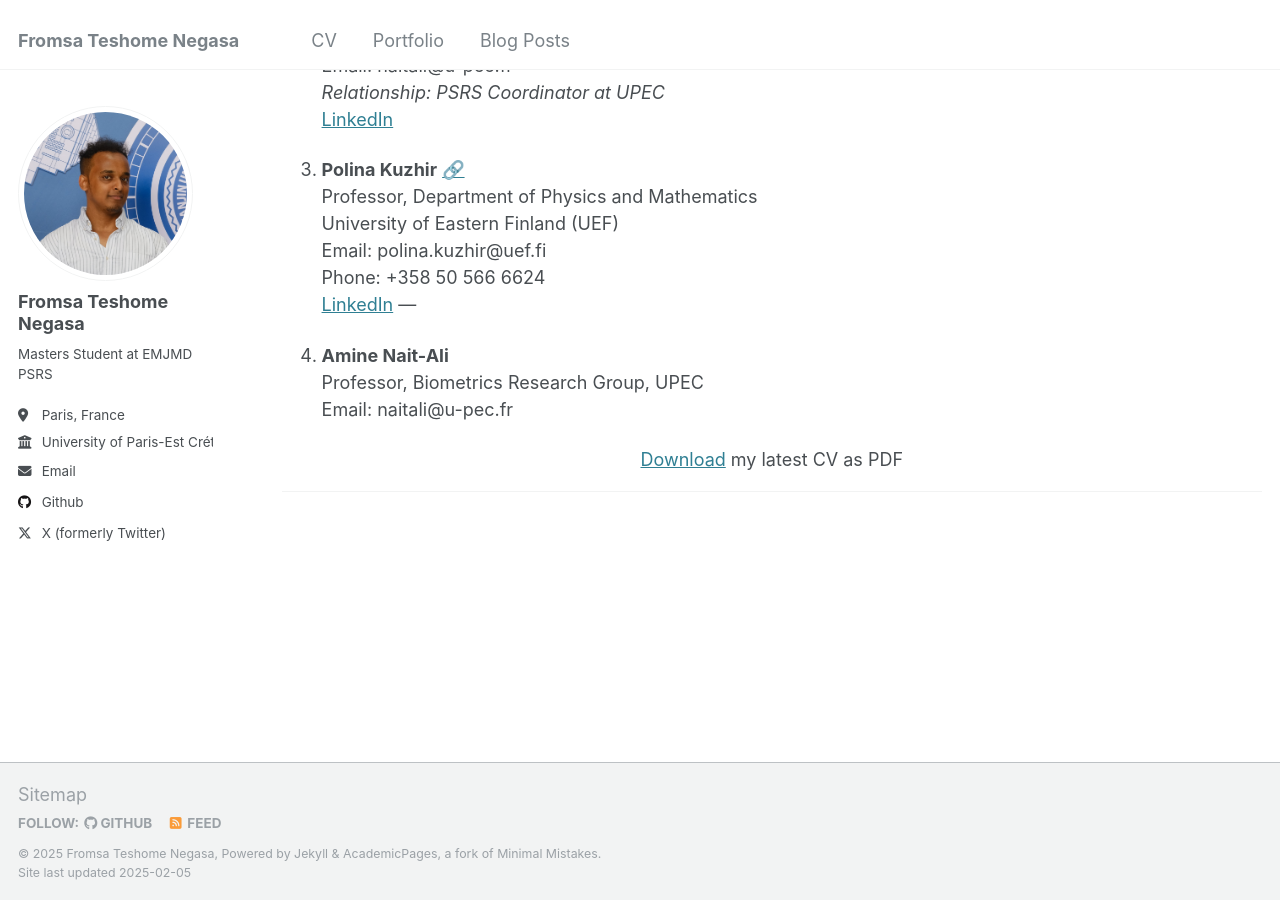
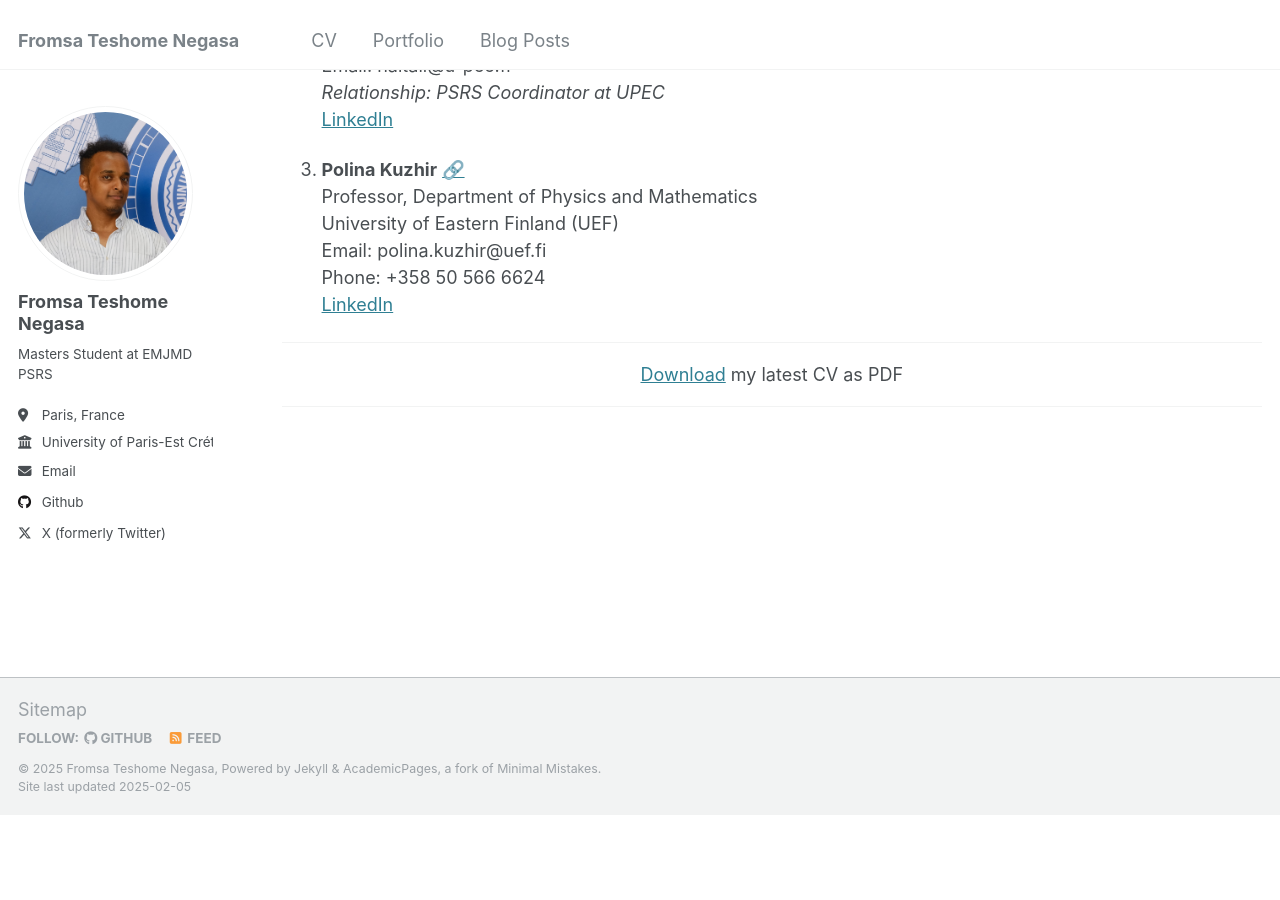
Before and after one commit to PHYRA47/phyra47.github.io, a Jekyll site: the page built from _pages/cv.md, in a window 1280 px wide and 900 px high, scrolled down 3526 px. Built offline with Jekyll 4.4.1, drawn with Linux system fonts in a browser that asks for light colours; emoji names are drawn with the system emoji font; after the commit the page ends 4341 px from its top, so only the background shows below that.

Commit message:
Remove outdated reference from CV for improved clarity

```diff
--- a/_pages/cv.md
+++ b/_pages/cv.md
@@ -149,13 +149,8 @@ References
    Email: polina.kuzhir@uef.fi
    Phone: +358 50 566 6624
    [LinkedIn](https://www.linkedin.com/in/polina-kuzhir-556765bb/)
+
   ---
-
-
-2. **Amine Nait-Ali**
-  Professor, Biometrics Research Group, UPEC
-  Email: naitali@u-pec.fr
-
 
 
   <div style="text-align: center">
```
